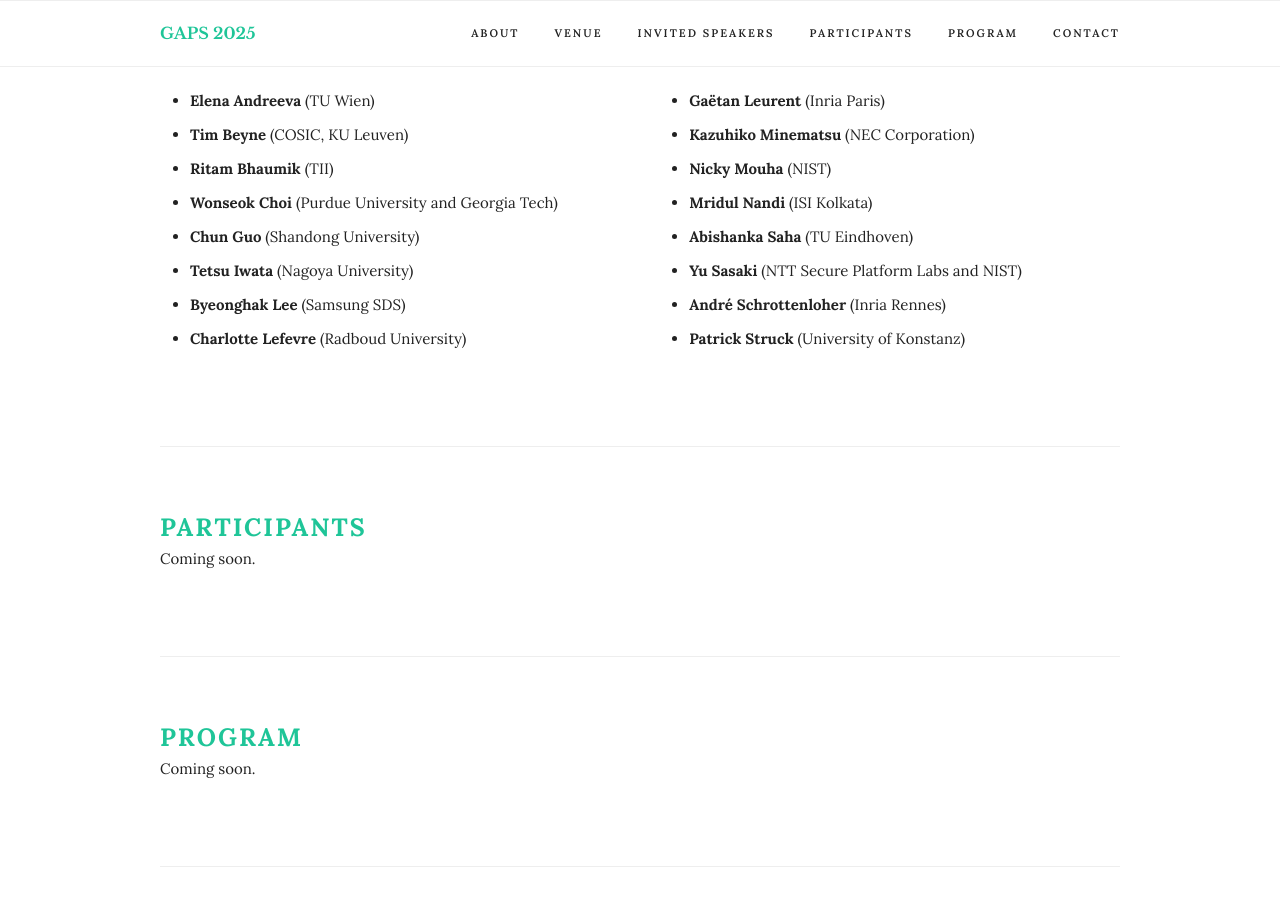
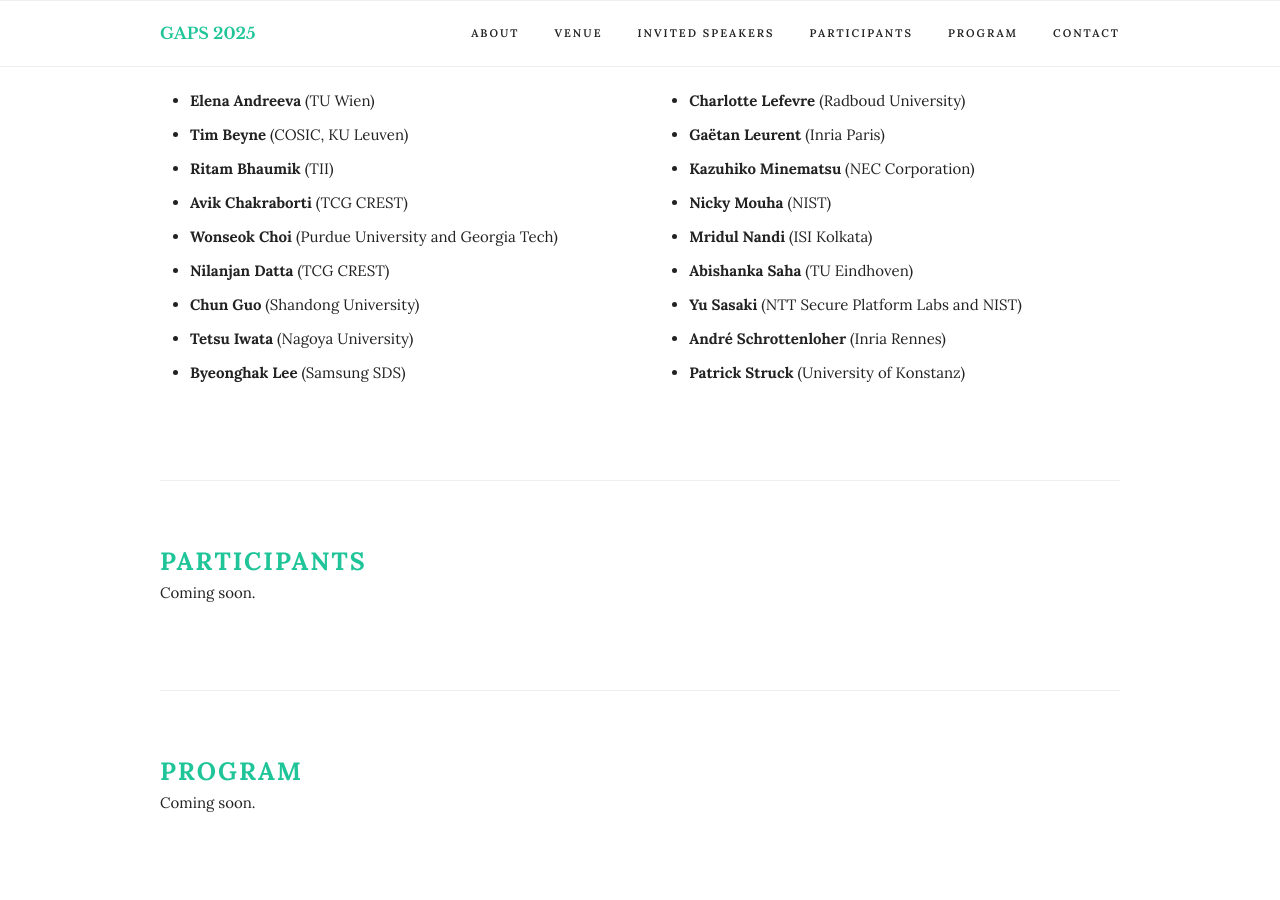
Before and after one commit to gapsworkshop/gaps2025, a Jekyll site: the page built from index.html, in a window 1280 px wide and 900 px high, scrolled down 2638 px. Built offline with Jekyll 4.4.1, drawn with Linux system fonts in a browser that asks for light colours.

Commit message:
Add speakers

```diff
--- a/_data/speakers.yml
+++ b/_data/speakers.yml
@@ -46,3 +46,9 @@
 - first: Abishanka
   last: Saha
   affiliation: TU Eindhoven
+- first: Nilanjan
+  last: Datta
+  affiliation: TCG CREST
+- first: Avik
+  last: Chakraborti
+  affiliation: TCG CREST
```
